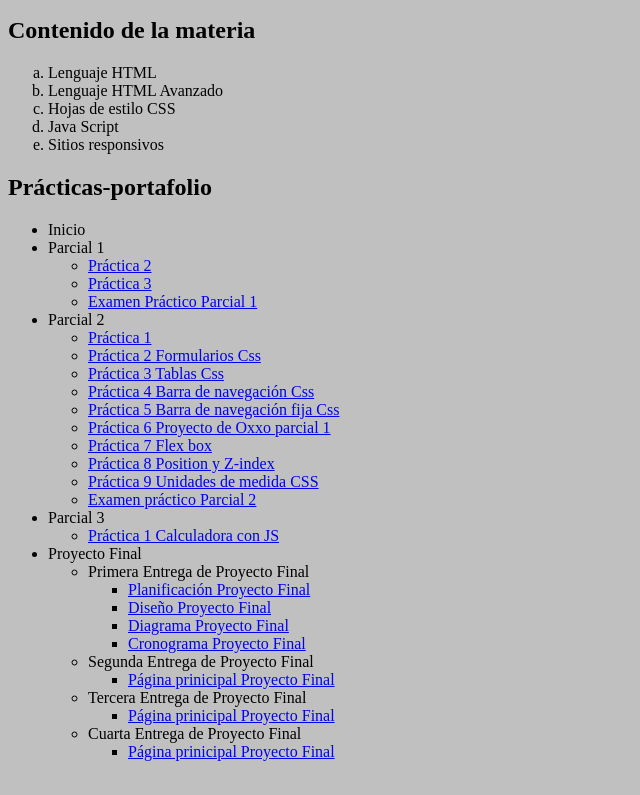
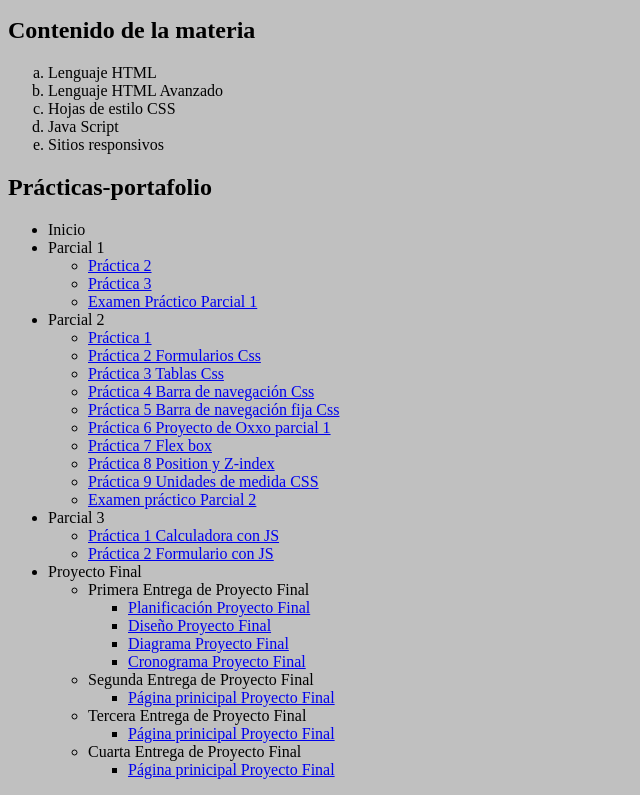
Before and after one commit to 3mm4nu3lMr/evidencias1web, a plain HTML site: page index.html in a window 1280 px wide. Shown: the part 1225-2020 px from the top of the page, without its empty margins (0-640 px from the left). Drawn offline with Linux system fonts and the light colour scheme.

Commit message:
index.html

```diff
--- a/index.html
+++ b/index.html
@@ -119,6 +119,7 @@ Fecha: 06/02/25-->
 			<li>Parcial 3</li>
 				<ul>
 					<li> <a href=operaciones_javascript.html>Práctica 1 Calculadora con JS </a></li>
+					<li> <a href=datos_formulario_javascript.html>Práctica 2 Formulario con JS </a></li>
 				</ul>
 			<li>Proyecto Final</li>
 				<ul>
```
